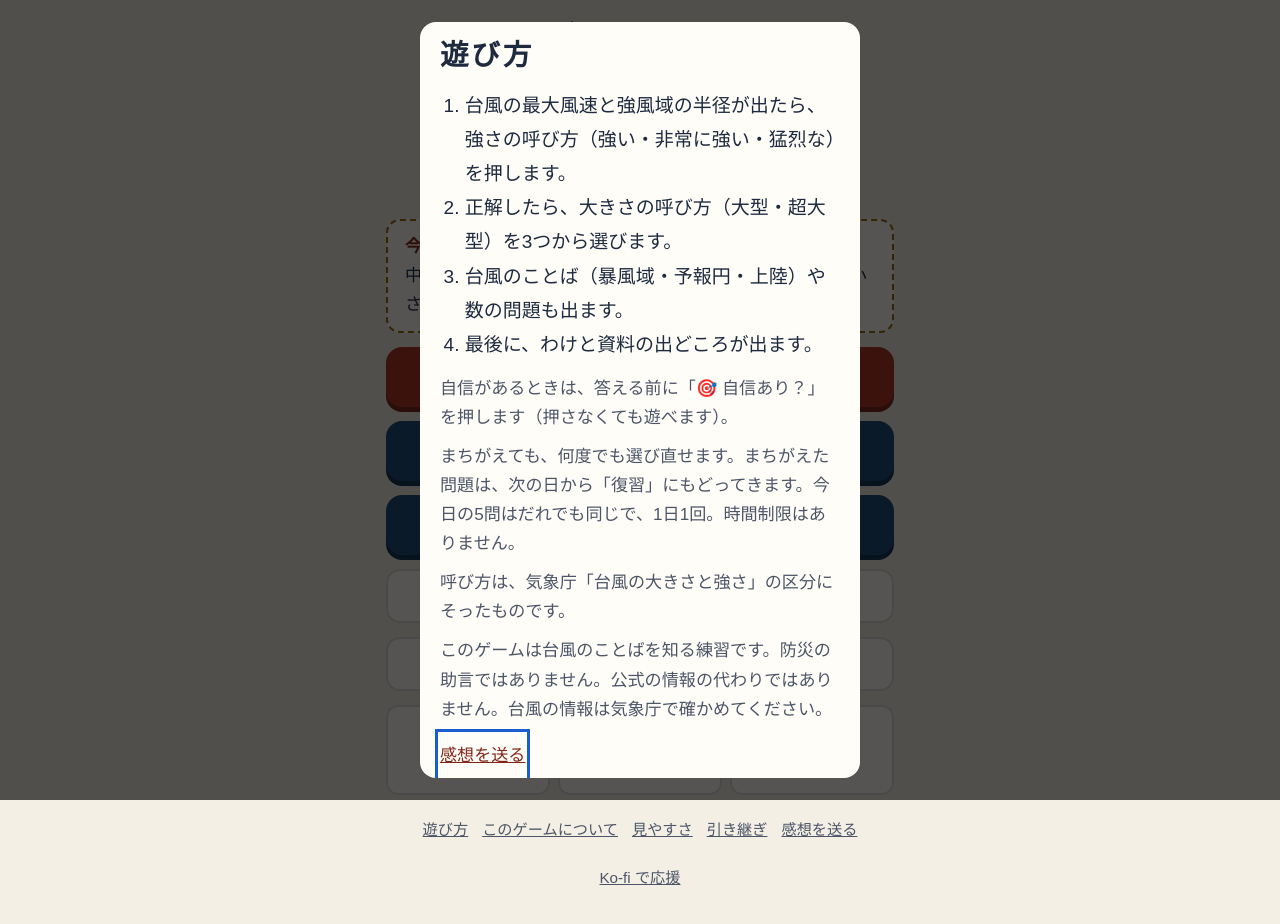
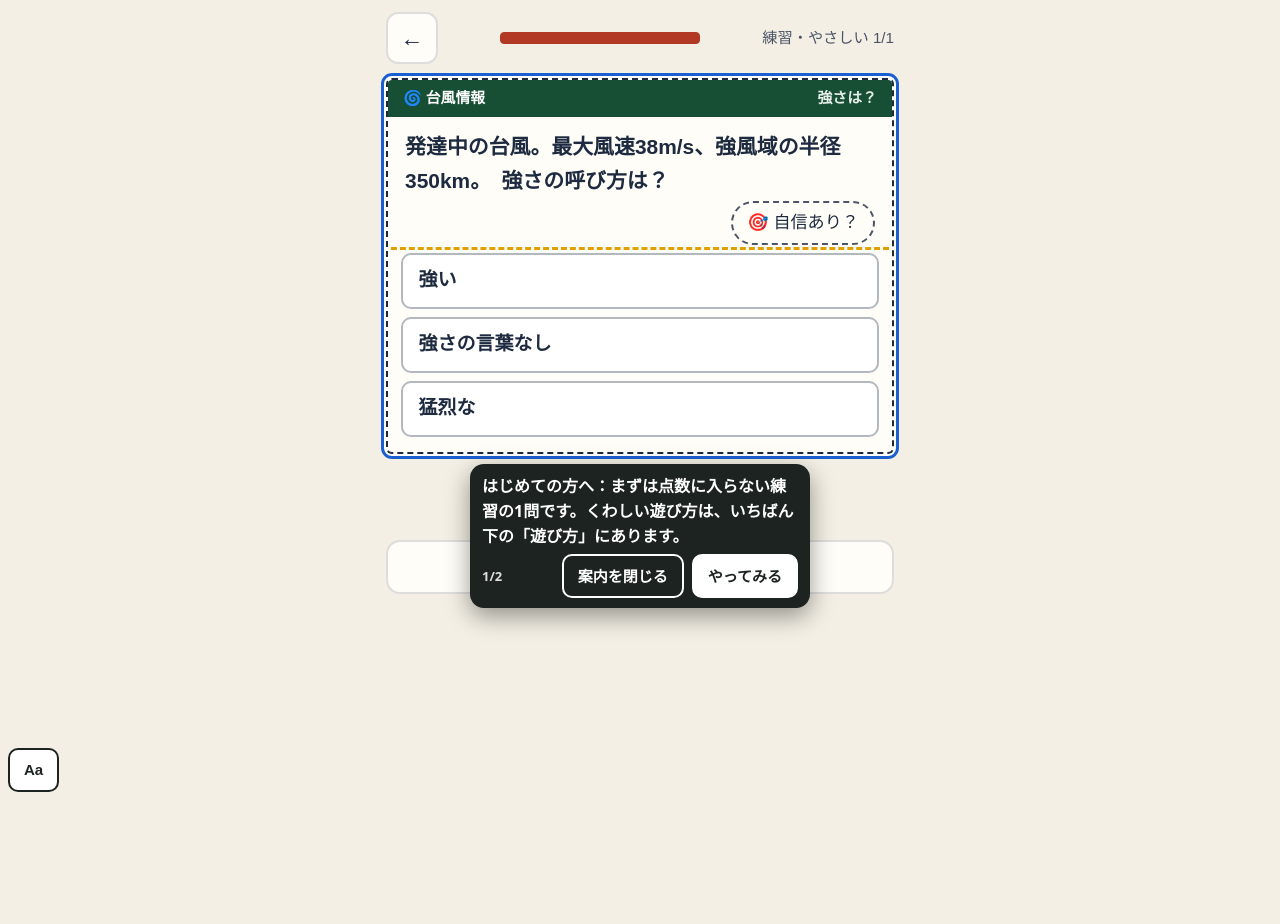
Before and after one commit to satou-aaaaa/taifu-yomi, a plain HTML site: page index.html in a window 1280 px wide. After the commit the page ends 800 px from the top, so only its background shows below. Drawn offline with Linux system fonts and the light colour scheme; a web font is replaced by a local one.

Commit message:
ひな形の共通部品を写す（shared-workflows 67f7985） (#6)
Co-authored-by: template-sync <41898283+github-actions[bot]@users.noreply.github.com>

```diff
--- a/index.html
+++ b/index.html
@@ -346,7 +346,8 @@ html.a11y-say body{padding-bottom:calc(64px + env(safe-area-inset-bottom,0px))!i
 //      （incidents/2026-11-21-hand-copied-helpers-drift.md）。
 //      あわせて、はじめて遊ぶ人への案内（吹き出し Core.coach）を足した。長い「遊び方」の窓の代わりに、練習の1問を遊びながら
 //      その場で一言ずつ教える（NN/g「Mobile Instructional Overlays」・Andersen ほか CHI 2012「The Impact of Tutorials on Games of Varying Complexity」）。
-//   3: 2026-11-22 吹き出しを出しているあいだ 0.4 秒ごとに場所を測り直す（古い場所に残って押す所を隠すことがあった）。ボタンの字を「案内を閉じる」に
+//   3: 2026-11-22 吹き出しを出しているあいだ 0.4 秒ごとに場所を測り直す（古い場所に残って押す所を隠すことがあった）。ボタンの字を「案内を閉じる」に。
+//      段の wait（その所が出るまで待つ）を足した。全ゲームの「はじめての練習」を sync-template の migrateFirstPlay が足すため
 //   2: 2026-11-22 感想フォームのゲーム名を、渡さなければ題（<title>）から入れる。sync-template が全ゲームを game-core に切り替える（migrateCore）ため
 // 決まり: 外へ通信しない。ゲームの関数の名前（toast・buzz など）は上書きしない（Core.toast などで呼ぶ）。
 (function () {
@@ -432,6 +433,7 @@ html.a11y-say body{padding-bottom:calc(64px + env(safe-area-inset-bottom,0px))!i
   //   sel   …… 吹き出しを付ける所。まだ画面に無いあいだは待つ（ゲームが画面を作り直しても付け直す）
   //   until …… その所が画面に出たら次へ進む（答えた・正解した など）。無ければ sel を押したら次へ
   //   button …… 押すと次へ進むボタンの字（読むだけの吹き出し）
+  //   wait  …… その所が画面に出るまで、この吹き出しは出さずに待つ（答えたあとにだけ「次へ」を指す など）
   //   pos   …… "below"（既定）か "above"。その側に場所が無ければ、ページを少し動かして場所を空ける（読む所を隠さないため）
   // 吹き出しは押す所を隠さない（上か下の空いたほうに出す）。「案内を閉じる」と Esc でいつでもやめられる。
   const coach = (() => {
@@ -466,7 +468,7 @@ html.a11y-say body{padding-bottom:calc(64px + env(safe-area-inset-bottom,0px))!i
       while (steps && i < steps.length && steps[i].until && find(steps[i].until)) i++;
       if (!steps) return;
       if (i >= steps.length) return stop(true);
-      const st = steps[i], el = find(st.sel);
+      const st = steps[i], el = st.wait && !find(st.wait) ? null : find(st.sel);
       if (!el) { box.hidden = true; mark(null); return; }
       box.hidden = false; mark(el);
       const fresh = shown !== i;
@@ -937,7 +939,7 @@ function home() {
   $("go-cal").onclick = () => cal();
   $("go-ach").onclick = achView;
   bindFooter();
-  if (!s.tut) openHow();
+  if (!s.tut) firstPlay();
 }
 function practiceMenu() {
   app.innerHTML = `<header><button class="icon" id="back" aria-label="もどる">←</button><h1>練習<small>今日の記録には入りません（まなび帳には載ります）</small></h1></header>
@@ -948,6 +950,27 @@ function practiceMenu() {
   document.querySelectorAll(".lv button").forEach((b) => (b.onclick = () => startRun("p", +b.dataset.t)));
   bindFooter(); toTop();
 }
+// first-play:begin（shared-workflows の scripts/sync-template.mjs が足した。直すときはひな形を直す）
+// はじめての人：長い「遊び方」の窓を出さず、点数に入らない練習の1問を遊びながら、吹き出しで一言ずつ教える（game-core の Core.coach）。
+// 「見た」は始めたその場で残す（途中でやめても、次からはふつうに始まる。くわしい遊び方はいつでもいちばん下の「遊び方」から）
+const FIRST_STEPS = [
+  { sel: "#choices", button: "やってみる", text: "はじめての方へ：まずは点数に入らない練習の1問です。くわしい遊び方は、いちばん下の「遊び方」にあります。" },
+  { sel: "#next", wait: ".verdict", text: "できました。わけを読んだら、ここを押して進みます。" },
+];
+function firstPlay() {
+  save((s) => { s.tut = true; });
+  // 練習の入り口を開いて、いちばん上（いちばんやさしい）を押す。無ければ前の形（遊び方の窓）にもどす
+  practiceMenu();
+  const b = document.querySelector(".lv button");
+  if (!window.Core || !Core.coach || !b) { home(); return openHow(); }
+  b.click();
+  // 練習は1問だけにする（数を減らしてから描き直す）
+  save((s) => { const r = s.runs && s.runs.p; if (r && Array.isArray(r.list)) r.list = r.list.slice(0, 1); });
+  play();
+  // 案内を閉じた（Esc も）ら、1問の練習の途中経過を残さずにホームへ（ふだんの練習の「続きから」を出さない）
+  Core.coach.start(FIRST_STEPS, { home, onEnd: (done) => { if (done === false) { save((s) => { const r = s.runs && s.runs.p; if (r && !(r.res || []).length) delete s.runs.p; }); home(); } } });
+}
+// first-play:end
 function startRun(mode, opt) {
   const k = todayKey(); let ng = false;
   save((s) => {
```
Also changed, not shown: qa/run.mjs (+6 -5 lines).
